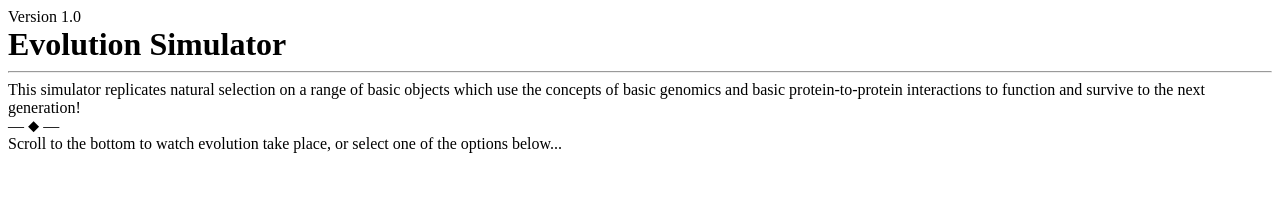
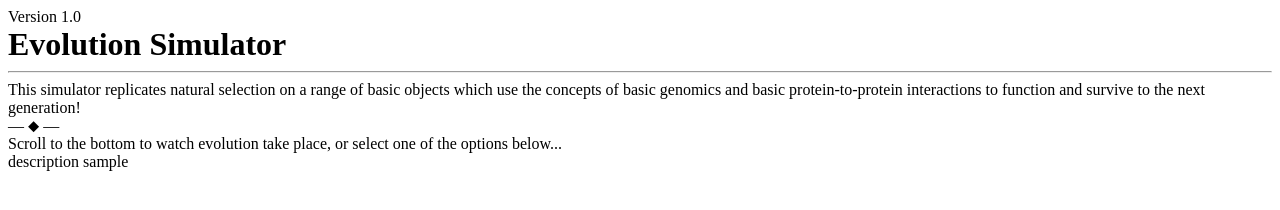
Before and after one commit to kersh2000/Evolution-Simulator, a website: page src/index.html in a window 1280 px wide. Drawn offline with Linux system fonts and the light colour scheme.

Commit message:
Added footer sample text

```diff
--- a/src/index.html
+++ b/src/index.html
@@ -53,7 +53,7 @@
 
   <footer>
 
-
+    <p>description sample</p>
 
   </footer>
 
```
